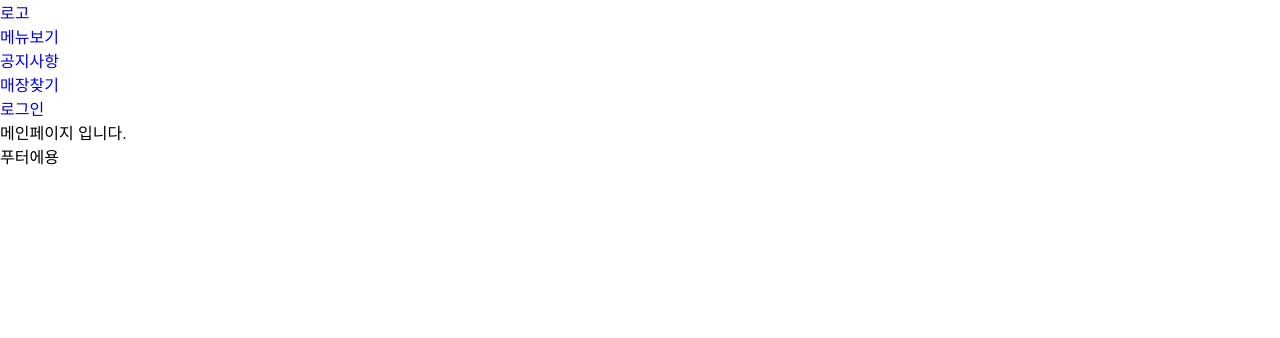
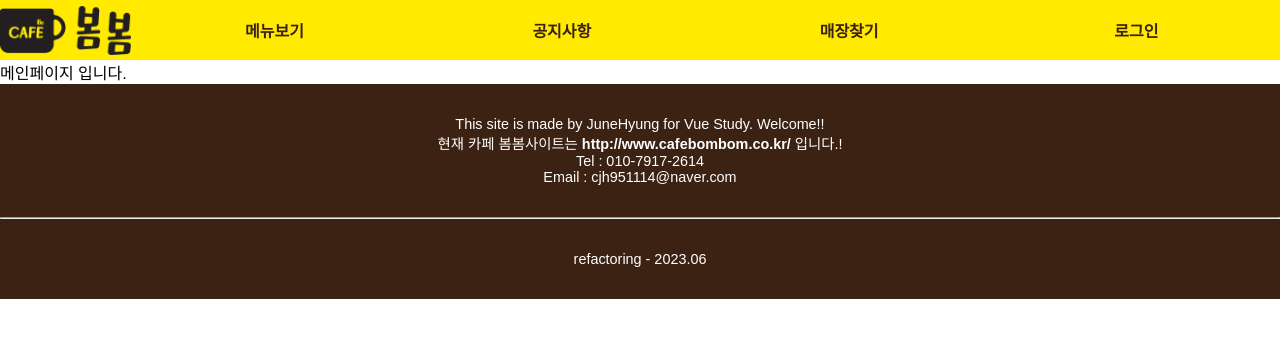
Before and after one commit to JuneHyung/bombom, a Vue app in the folder FrontEnd/: page / in a window 1280 px wide. Shown: the top 338 px of the page. Built offline with nearby package versions, Linux system fonts and the light colour scheme; a web font is replaced by a local one.

Commit message:
feat : Header & Footer Design

```diff
--- a/FrontEnd/src/App.vue
+++ b/FrontEnd/src/App.vue
@@ -1,8 +1,10 @@
 
 <template>
-  <NavHeader />
-  <RouterView />
-  <NavFooter />
+  <div class="app-wrapper">
+    <NavHeader />
+    <RouterView />
+    <NavFooter />
+  </div>
 </template>
 <script setup lang="ts">
 import NavHeader from '@/components/common/header/NavHeader.vue';
--- a/FrontEnd/src/assets/scss/app.scss
+++ b/FrontEnd/src/assets/scss/app.scss
@@ -1,6 +1,10 @@
 @import './font.scss';
 @import './variable.scss';
 @import './common.scss';
+
+@import './common/navHeader.scss';
+@import './common/navFooter.scss';
+
 *{
   box-sizing: inherit;
   font-family: $font-NanumSqaureRound, sans-serif;
@@ -33,7 +37,14 @@ img {
 }
 a {
   text-decoration: none;
+  color:$anchor-color;
+  font-weight:900;
 }
+
+hr{
+  margin:0;
+}
+
 ul,
 li,
 ol {
@@ -68,6 +79,11 @@ p {
 .ellipsis-3 {
   @include ellipsis(3, 1.3em);
 }
+.app-wrapper{
+  display:flex;
+  flex-direction: column;
+}
+
 
 // .placeholder{
 //   color:$input-border-color;
--- /dev/null
+++ b/FrontEnd/src/assets/scss/common/navFooter.scss
@@ -0,0 +1,19 @@
+.nav-footer{
+  background-color: $anchor-color;
+  color:#fff;
+  text-align: center;
+  font-size: 0.9rem;
+  .footer-info-list{
+    padding:2rem;
+    a{
+      color:#fff;
+      &:hover{
+        color:$point-color;
+        transition: 0.4s all;
+      }
+    }
+  }
+  .last-info-item{
+    padding:2rem;
+  }
+}
--- /dev/null
+++ b/FrontEnd/src/assets/scss/common/navHeader.scss
@@ -0,0 +1,47 @@
+.nav-header{
+  .nav-list{
+    display:flex;
+    flex-direction: row;
+    justify-content: space-between;
+    align-items: center;
+
+    background-color: $point-color;
+    .nav-item{
+      flex: 1 0 100px;
+      align-items: center;
+      transition:0.4s all;
+      height:60px;
+      padding: 0.5rem;
+      cursor:pointer;
+
+      a{
+        width:100%;
+        height:100%;
+        display: flex;
+        justify-content: center;
+        align-items: center;
+        text-align: center;
+      }
+      &:hover{
+        background-color:$hover-color;
+        a{color:#fff; }
+      }
+    }
+    .nav-after-list{
+      display: flex;
+      flex:10;
+    }
+    .logo-img{
+      display:flex;
+      justify-content: flex-start;
+      flex:1;
+      background-image:url('@/assets/images/logo.png');
+      background-position:center;
+      background-repeat: no-repeat;
+      background-size: contain;
+      &:hover{
+        background-color:$point-color;
+      }
+    }
+  }
+}
--- a/FrontEnd/src/components/common/footer/NavFooter.vue
+++ b/FrontEnd/src/components/common/footer/NavFooter.vue
@@ -1,5 +1,12 @@
 <template>
-  <footer>
-    푸터에용
+  <footer class="nav-footer">
+    <ul class="footer-info-list">
+      <li class="footer-info-item">This site is made by JuneHyung for Vue Study. Welcome!!</li>
+      <li>현재 카페 봄봄사이트는 <a href="http://www.cafebombom.co.kr/">http://www.cafebombom.co.kr/</a> 입니다.!</li>
+      <li>Tel : 010-7917-2614</li>
+      <li>Email : cjh951114@naver.com</li>
+    </ul>
+    <hr>
+    <p class="last-info-item">refactoring - 2023.06</p>
   </footer>
 </template>
--- a/FrontEnd/src/components/common/header/AfterLogInItem.vue
+++ b/FrontEnd/src/components/common/header/AfterLogInItem.vue
@@ -1,6 +1,6 @@
 <template>
-  <li>
-    <RouterLink to="/mypage">
+  <li class="nav-item">
+    <RouterLink :to="{name: 'MyPage'}">
       가로등님 (USER ID) 님 환영합니다.
     </RouterLink>
     <button>LOGOUT</button>
--- a/FrontEnd/src/components/common/header/BeforeLogInItem.vue
+++ b/FrontEnd/src/components/common/header/BeforeLogInItem.vue
@@ -1,6 +1,6 @@
 <template>
-  <li>
-    <RouterLink to="/login">
+  <li class="nav-item">
+    <RouterLink :to="{name: 'Login'}">
       로그인
     </RouterLink>
   </li>
--- a/FrontEnd/src/components/common/header/NavHeader.vue
+++ b/FrontEnd/src/components/common/header/NavHeader.vue
@@ -1,16 +1,18 @@
 <template>
-  <header>
-    <ul>
-      <li>
-        <RouterLink to="/"><p>로고</p></RouterLink>
+  <header class="nav-header">
+    <nav class="nav-list">
+      <li class="nav-item logo-img">
+        <RouterLink :to="{name: 'Main'}" ></RouterLink>
       </li>
+      <ul class="nav-after-list">
       <template v-for="(item, idx) in FIXED_MENU_LIST" :key="idx">
-        <li>
-          <RouterLink :to="item.path">{{item.label}}</RouterLink>
+        <li class="nav-item">
+          <RouterLink :to="{name: item.name}">{{item.label}}</RouterLink>
         </li>
       </template>
-      <changeableItemByLogIn></changeableItemByLogIn>
+      <changeableItemByLogIn class="nav-item"></changeableItemByLogIn>
     </ul>
+    </nav>
   </header>
 </template>
 <script setup>
```
